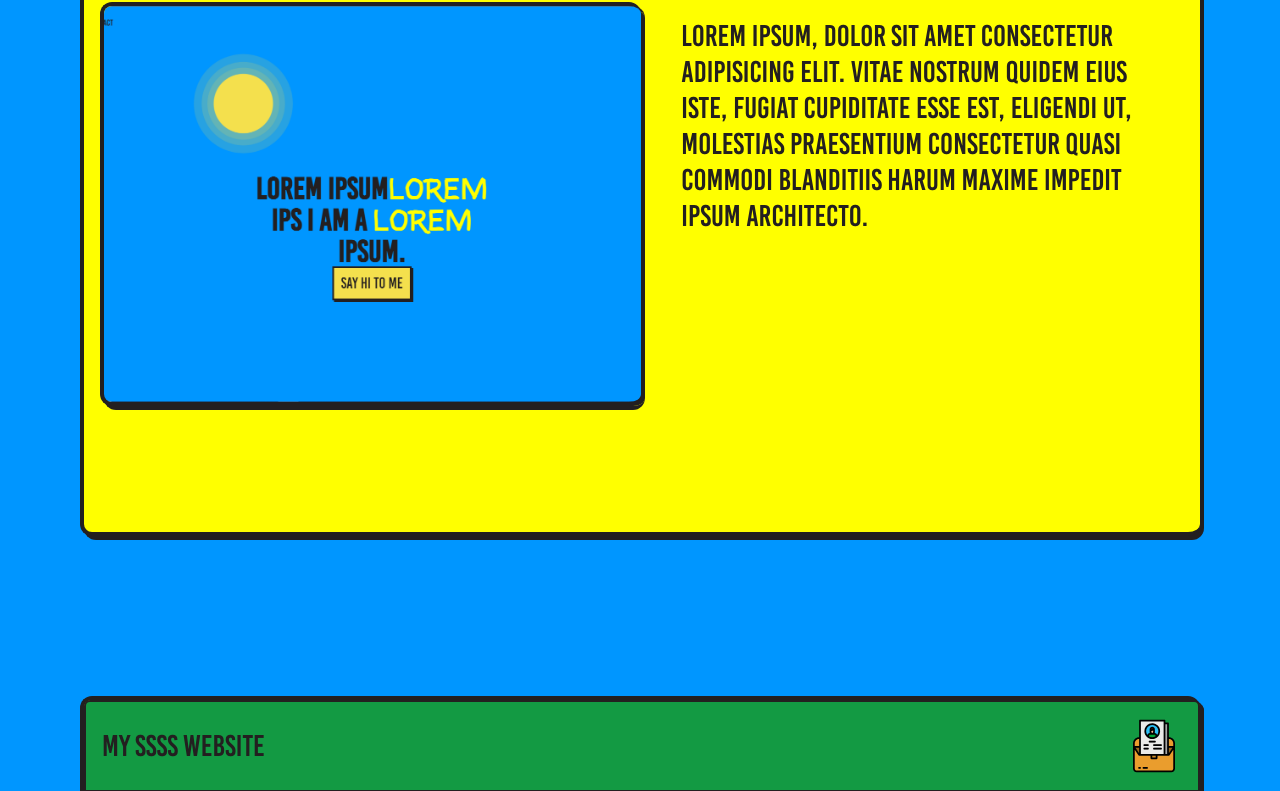
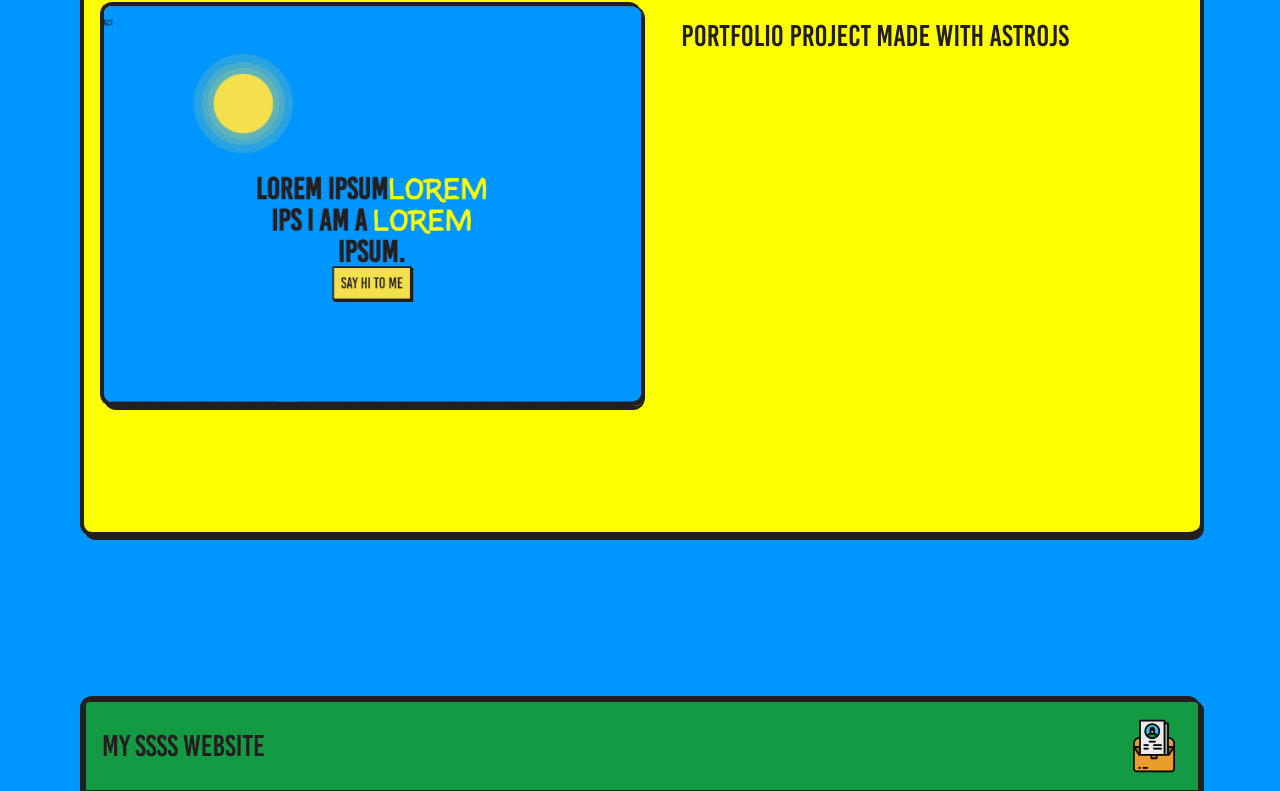
Before and after one commit to MilosDanilovic98/portfolio, an Astro site in the folder my-astro-site/: page / in a window 1280 px wide. Shown: the part 1060-1851 px from the top of the page. Built offline with nearby package versions, Linux system fonts and the light colour scheme; Astro itself is replaced by a stand-in of ours.

Commit message:
feature(Projects):Added projects descriptions

```diff
--- a/my-astro-site/src/components/Project.astro
+++ b/my-astro-site/src/components/Project.astro
@@ -4,7 +4,7 @@ import astroIcon from "../public/images/astroIcon.svg";
 import tailwindIcon from "../public/images/tailwindIcon.png";
 import { Image } from 'astro:assets';
 
-const {image} = Astro.props;
+const {image,description} = Astro.props;
 ---
 
 {
@@ -22,10 +22,7 @@ const {image} = Astro.props;
 
 
               <p class="text-xl w-full md:w-1/2  md:text-3xl p-6 text-dark">
-                  Lorem ipsum, dolor sit amet consectetur adipisicing elit. Vitae
-                  nostrum quidem eius iste, fugiat cupiditate esse est, eligendi ut,
-                  molestias praesentium consectetur quasi commodi blanditiis harum
-                  maxime impedit ipsum architecto.
+                  {description}
               </p>
 
 
--- a/my-astro-site/src/pages/index.astro
+++ b/my-astro-site/src/pages/index.astro
@@ -13,9 +13,13 @@ import landingAndBlogProjectImage from "../public/images/landingAndBlogProject.p
   <Navbar/>
   <Header />
   <div class="overflow-hidden">
-    <Project image={portfolioProjectImage} />
-    <Project image={spotifyProjectImage} />
-    <Project image={landingAndBlogProjectImage} />
+    <Project image={portfolioProjectImage} description={"Portfolio project made with AstroJS"} />
+    <Project image={spotifyProjectImage} description={"A fully responsive Spotify clone with options to upload,play and add a song to a list of favorites.Uses Spotify API to generate" +
+        "a playlist based on inputed songs,albums and artist with the option of adding the generated playlist to your spotify account."} />
+    <Project image={landingAndBlogProjectImage}
+             description={"A fully responsive landing page made with AstroJS  together with CMS"}
+
+    />
   </div>
 </Layout>
 
```
